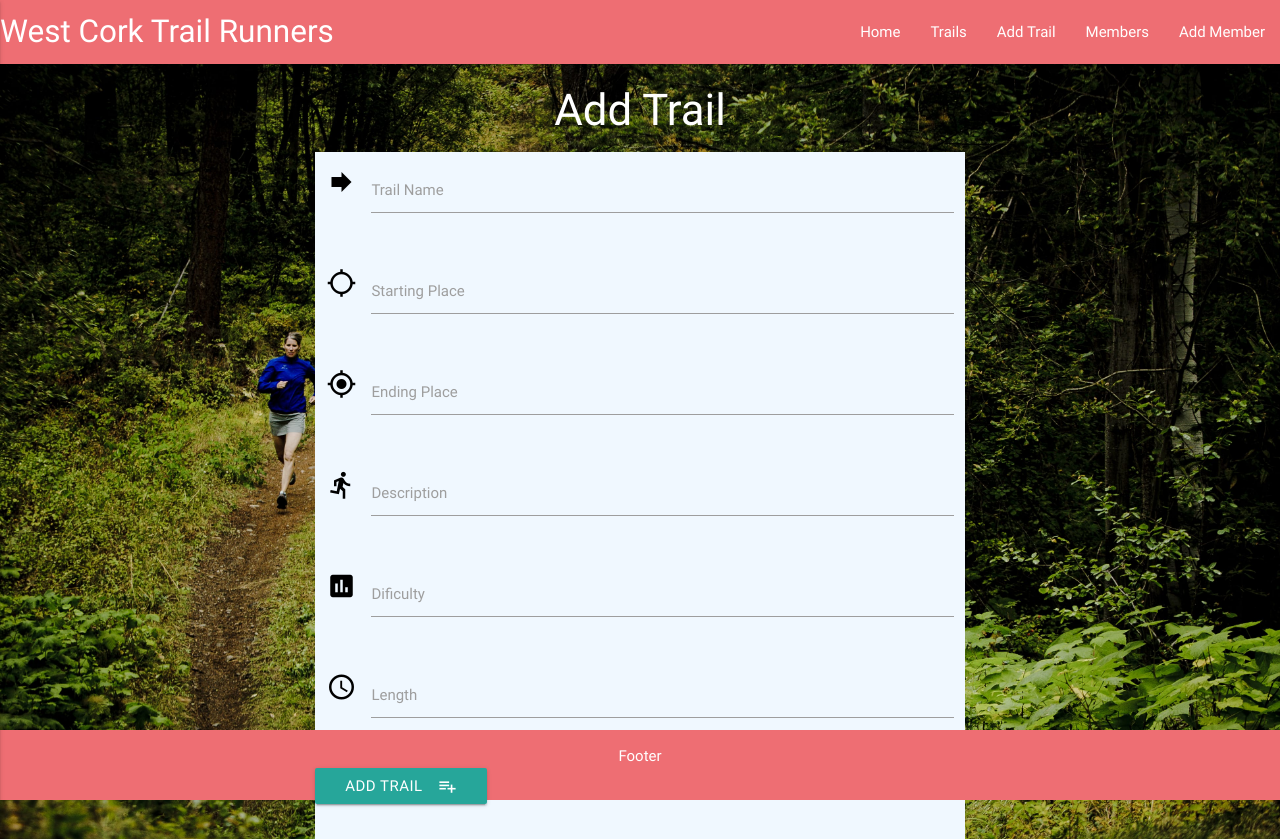
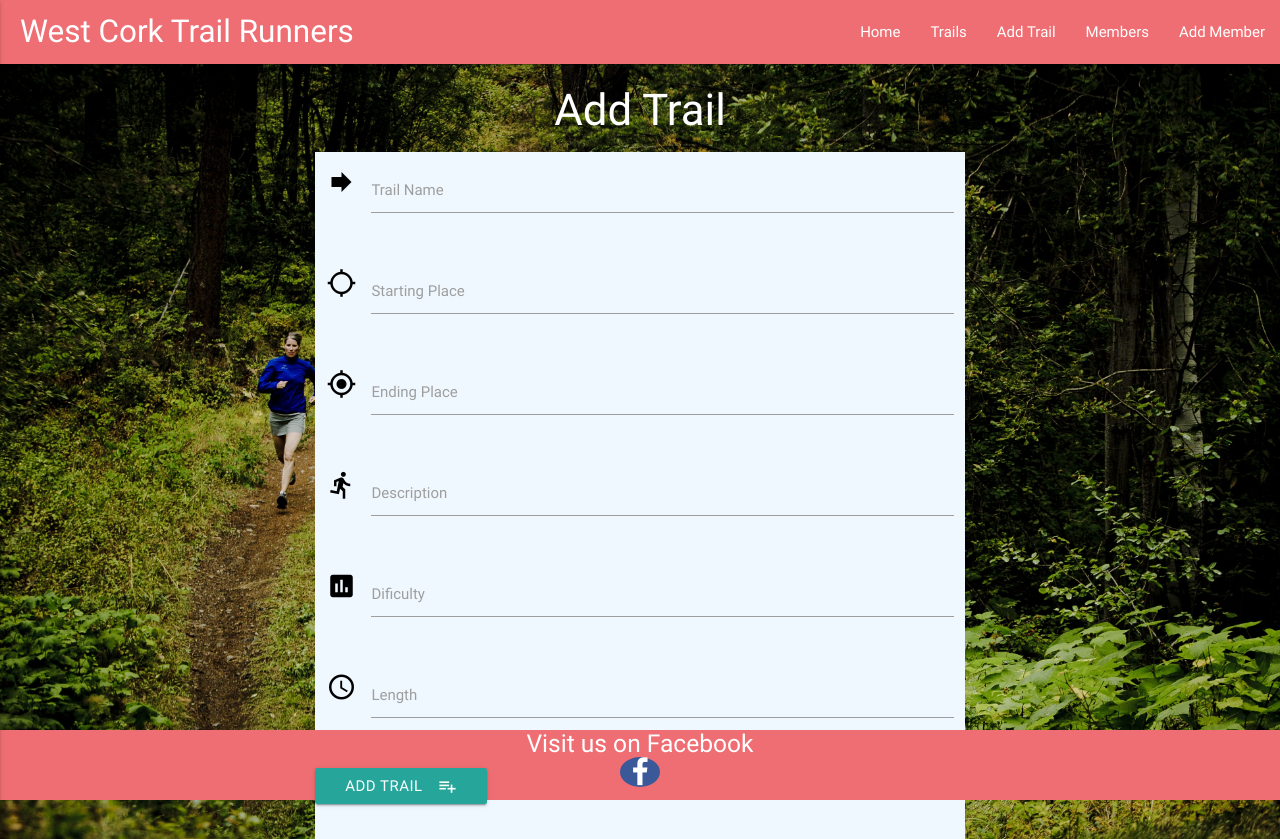
Before and after one commit to alchemist2016/West-Cork-Trail-Runners, a Flask app: page /add_trail in a window 1280 px wide. Run offline with Flask 2, Linux system fonts and the light colour scheme; data that the repository does not hold is empty; some libraries are stand-ins or nearby versions.

Commit message:
Formatted Footer and Facebook Link

```diff
--- a/static/css/style.css
+++ b/static/css/style.css
@@ -11,7 +11,7 @@ body,html {
     width: 100%;
     height: 100%;
 }
-
+/*--Formatting for Edit and Delete Buttons in Forms--*/
 .btn_small {
     height: 24px;
     width: 60px;
@@ -40,17 +40,15 @@ body,html {
     letter-spacing: .5px;
     margin-top: 10px;
 }
+/*---Nav Bar---*/
+nav .brand-logo {
+    position: absolute;
+    color: #fff;
+    display: inline-block;
+    font-size: 2.1rem;
+    padding-left: 20px;
+}
 
-@media only screen and (min-width: 0)
-html {
- font-size: 34px;
-}
-@media only screen and (min-width: 601px)
-nav, nav .nav-wrapper i, nav a.button-collapse, nav a.button-collapse i {
-   height: 64px;
-   line-height: 64px;
-   font-size: larger;
-}
 .side-nav li>a {
    color: rgba(0,0,0,0.87);
    display: block;
@@ -86,3 +84,34 @@ nav, nav .nav-wrapper i, nav a.button-collapse, nav a.button-collapse i {
   text-align: center;
   height: 70px;
 }
+.fa {
+    font-size: 30px;
+    width: 40px;
+    text-align: center;
+    text-decoration: none;
+    border-radius: 50%;
+}
+/* Add a hover effect if you want */
+.fa:hover {
+  opacity: 0.7;
+}
+/* Facebook */
+.fa-facebook {
+    background: #3B5998;
+    color: white;
+}
+.footer-title{
+    margin: 0;
+}
+
+/*--Responsive Design--*/
+@media only screen and (min-width: 0)
+html {
+ font-size: 34px;
+}
+@media only screen and (min-width: 601px)
+nav, nav .nav-wrapper i, nav a.button-collapse, nav a.button-collapse i {
+   height: 64px;
+   line-height: 64px;
+   font-size: larger;
+}
--- a/templates/base.html
+++ b/templates/base.html
@@ -3,6 +3,7 @@
 <head>
 	<link href="https://fonts.googleapis.com/icon?family=Material+Icons" rel="stylesheet">
 	<link rel="stylesheet" href="https://cdnjs.cloudflare.com/ajax/libs/materialize/0.100.2/css/materialize.min.css">
+    <link rel="stylesheet" href="https://cdnjs.cloudflare.com/ajax/libs/font-awesome/4.7.0/css/font-awesome.min.css">
 	<link rel="stylesheet" href="{{url_for('static', filename='css/style.css')}}" />
 </head>
 
@@ -35,7 +36,8 @@
 		{% endblock %}
 	</div>
 	<div class="footer">
-		<p>Footer</p>
+    <h5 class="footer-title">Visit us on Facebook</h5>
+		<a href="https://www.facebook.com/groups/1328420757249671/" class="fa fa-facebook" target="_blank"></a>
 	</div>
 	<script src="https://cdnjs.cloudflare.com/ajax/libs/jquery/3.2.1/jquery.min.js"></script>
 	<script src="https://cdnjs.cloudflare.com/ajax/libs/materialize/0.100.2/js/materialize.min.js"></script>
```
